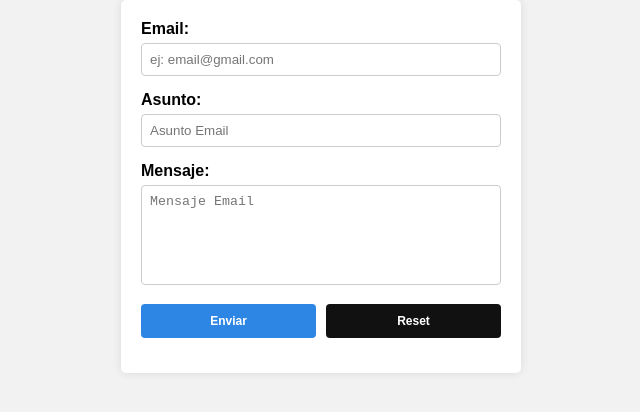
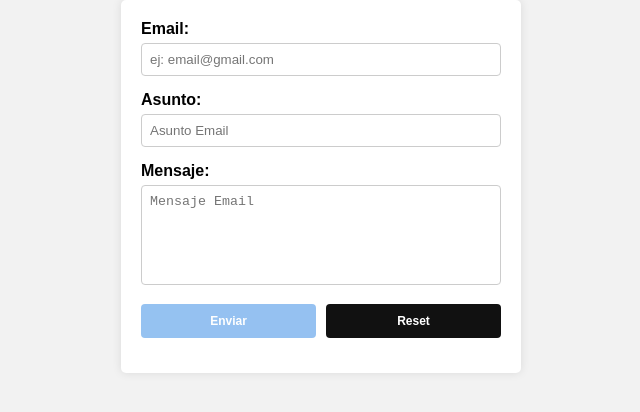
Before and after one commit to steven55sol/App-Course-JavaScript, a plain HTML site: page Simulador_Email/index.html in a window 1280 px wide. Shown: the part 258-670 px from the top of the page, without its empty margins (319-959 px from the left). Drawn offline with Linux system fonts and the light colour scheme.

Commit message:
style: Ocultando boton submit

```diff
--- a/Simulador_Email/css/app.css
+++ b/Simulador_Email/css/app.css
@@ -72,9 +72,10 @@ textarea{
     cursor: pointer;
 }
 
-.section-btns input:nth-child(1){
+#btn-submit{
     background-color: #2d85e4;
     color: #fff;
+    opacity: 0.5;
 
     &:hover{
         background-color: #0056b3;
--- a/Simulador_Email/index.html
+++ b/Simulador_Email/index.html
@@ -23,7 +23,7 @@
                 <textarea name="mensaje" id="mensaje" placeholder="Mensaje Email"></textarea>
             </section>
             <section class="section-btns">
-                <input type="submit" value="Enviar">
+                <input id="btn-submit" type="submit" value="Enviar" disabled>
                 <input type="reset" value="Reset">
             </section>
         </form>
--- a/Simulador_Email/js/app.js
+++ b/Simulador_Email/js/app.js
@@ -1,6 +1,7 @@
 const $Email = document.querySelector('#email');
 const $Asunto = document.querySelector('#asunto');
 const $Mensaje = document.querySelector('#mensaje');
+
 
 // Asignando eventos
 
@@ -21,7 +22,8 @@ function validar(e){
         return;
     }
 
-    limpiarAlerta(e.target.parentElement)
+    limpiarAlerta(e.target.parentElement);
+
 }
 
 //Creando Alertas
```
